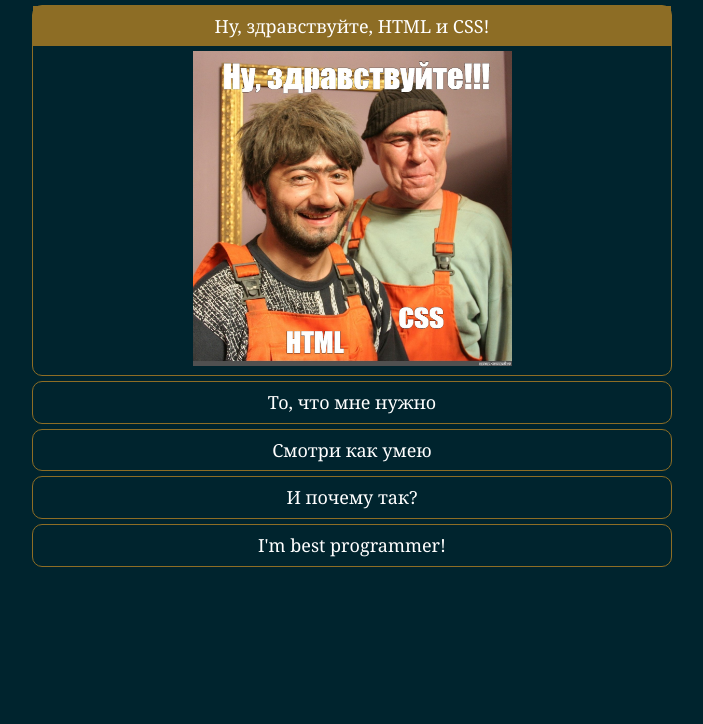
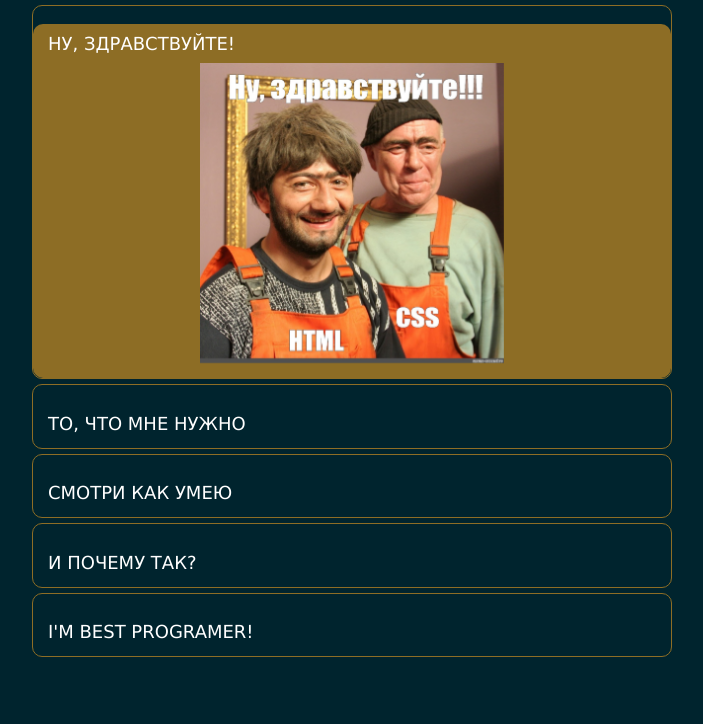
Before and after one commit to Krasavceva/cssBayan, a plain HTML site: page index.html in a window 1280 px wide. Shown: the part 76-800 px from the top of the page, without its empty margins (288-991 px from the left). Drawn offline with Linux system fonts and the light colour scheme.

Commit message:
feat: added animation (Sat, Mar 11, 2023 11:42:26 PM)

```diff
--- a/assets/style.css
+++ b/assets/style.css
@@ -1,59 +1,119 @@
+@keyframes animate_reduce {
+	0% {
+		transform: scale3d(1, 1, 1);
+	}
+	50% {
+		transform: scale3d(0.95, 0.95, 0.95);
+	}
+	100% {
+		transform: scale3d(1, 1, 1);
+	}
+}
+
+@keyframes ani {
+    0% {
+      opacity: 0;
+    }
+    100% {
+      opacity: 1;
+    }
+  }
+
 body{
     background-color: #00242E;
 }
-.container{
-    font-family: Cambria, Cochin, Georgia, Times, 'Times New Roman', serif;
+
+.wrapper{
+    font-family:Verdana, Geneva, Tahoma, sans-serif;
     max-width: 50%;
     margin: 20px auto;
-    text-align: center;
 }
+
 .title{
     color: #8D6D25;
     border-bottom: 1px solid #8D6D25;
 }
-img{
-    max-width: 50%;
-    margin: 5px 0;
+.faq-input{
+    -webkit-appearance: none;
+    appearance: none;
 }
 .faq-item{
     margin-bottom: 5px;
     border: 1px solid #8D6D25;
     border-radius: 10px;
+}
+.mem{
+    max-width: 50%;
+    margin: 5px 0;
+    animation: animate_reduce 1s forwards;
+}
+.btn{
+    width: 1.5rem;
+    height: 1.5rem;
+    visibility: hidden;
+}
+.faq-input:checked + label > .faq-title__container > .btn {
+    transform: rotate(45deg);
+    transition: transform 0.5s;
+  }
 
+.faq-input:checked + .faq-title > .faq-img{
+    display: flex;
+    animation: animate_reduce 1s forwards;
 }
 
-.faq-img{
+.faq-title__container{
     display: flex;
-    justify-content: center;
-    display: none;
-}
-.faq-item:hover > .faq-img{
-display: flex;
-}
+    justify-content: space-between;
+    width: 100%;
+    }
+
 .faq-title{
-    color: white;
     padding: 10px 15px;
-    font-size: 18px;
     display: block;
     cursor: pointer;
+    font-size: 18px;
+    color: white;
     transition: background 1s ease-out;
     position: relative;
-}
+    }
 .faq-title:hover{
-    background-color: #8D6D25;
-}
-.faq-input{
-    appearance: none;
-    position: absolute;
+    background-color:#8d6e2579;
+    }
+
+ .faq-input:checked ~ .faq-img{
+    display: block;
 }
 .faq-input:checked ~ .faq-title{
     background-color: #8D6D25;
+    border-radius: 10px;
+}
+.faq-img{
+     display: none;
+     justify-content: center;
+ }
+
+
+
+ .faq:hover
+ > .faq-item
+ > .faq-title
+ > .faq-title__container
+ > .btn {
+ visibility: visible;
 }
 
-.faq-input:checked ~ .faq-img{
+.faq-item:hover > .faq-title > .faq-title__container > .btn {
+    transform: rotate(45deg);
+    transition: transform 0.5s;
+  }
+.faq-item:hover .faq-img {
     display: block;
-}
-.faq-img{
+    display: flex;
+    justify-content: center;
+  }
 
 
-}
+/* media */
+
+/* mobile 320x568, tablet 820x1180, desktop 1920×1080 */
--- a/index.html
+++ b/index.html
@@ -6,53 +6,81 @@
     <meta name="viewport" content="width=device-width, initial-scale=1.0">
     <link rel="stylesheet" href="./assets/style.css">
     <link rel="stylesheet" href="./assets/normalize.css">
-    <title>cssBayan</title>
+    <title>cssBayan by Krasavceva</title>
 </head>
 <body>
-    <div class="container">
+    <div class="wrapper">
     <h1 class="title">CSS Bayan!</h1>
     <div class="faq">
+
         <div class="faq-item">
-            <input class="faq-input" type="checkbox" checked name="faq" id="faq_1">
-            <label class="faq-title" for="faq_1">Ну, здравствуйте, HTML и CSS!</label>
+            <input class="faq-input" type="radio" name="faq" id="faq_1" checked>
+            <label class="faq-title" for="faq_1">
+                <div class="faq-title__container">
+                    <span>НУ, ЗДРАВСТВУЙТЕ!</span>
+                    <img class="btn" src="./assets/icons/plus (2).png" alt="open">
+                </div>
                 <div class="faq-img">
-                <img src="./assets/img/mem1.jpg" alt="mem1">
+                    <img class="mem" src="./assets/img/mem1.jpg" alt="mem1">
                 </div>
+            </label>
         </div>
+
         <div class="faq-item">
             <input class="faq-input" type="radio" name="faq" id="faq_2">
-            <label class="faq-title" for="faq_2">То, что мне нужно</label>
+            <label class="faq-title" for="faq_2">
+                <div class="faq-title__container">
+                    <span>ТО, ЧТО МНЕ НУЖНО</span>
+                    <img class="btn" src="./assets/icons/plus (2).png" alt="open">
+                </div>
                 <div class="faq-img">
-                <img src="./assets/img/mem2.jpg" alt="mem2">
+                    <img class="mem" src="./assets/img/mem2.jpg" alt="mem2">
                 </div>
+            </label>
+
         </div>
+
         <div class="faq-item">
             <input class="faq-input" type="radio" name="faq" id="faq_3">
-            <label class="faq-title" for="faq_3">Смотри как умею</label>
+            <label class="faq-title" for="faq_3">
+                <div class="faq-title__container">
+                    <span>СМОТРИ КАК УМЕЮ</span>
+                    <img class="btn" src="./assets/icons/plus (2).png" alt="open">
+                </div>
                 <div class="faq-img">
-                <img src="./assets/img/mem3.jpg" alt="mem3">
+                    <img class="mem" src="./assets/img/mem3.jpg" alt="mem3">
                 </div>
+            </label>
         </div>
+
         <div class="faq-item">
             <input class="faq-input" type="radio" name="faq" id="faq_4">
-            <label class="faq-title" for="faq_4">И почему так?</label>
+            <label class="faq-title" for="faq_4">
+                <div class="faq-title__container">
+                    <span>И ПОЧЕМУ ТАК?</span>
+                    <img class="btn" src="./assets/icons/plus (2).png" alt="open">
+                </div>
                 <div class="faq-img">
-                <img src="./assets/img/mem4.jpg" alt="mem4">
+                    <img class="mem" src="./assets/img/mem4.jpg" alt="mem4">
                 </div>
+            </label>
+
         </div>
+
         <div class="faq-item">
             <input class="faq-input" type="radio" name="faq" id="faq_5">
-            <label class="faq-title" for="faq_5">I'm best programmer!</label>
+            <label class="faq-title" for="faq_5">
+                <div class="faq-title__container">
+                    <span>I'M BEST PROGRAMER!</span>
+                    <img class="btn" src="./assets/icons/plus (2).png" alt="open">
+                </div>
                 <div class="faq-img">
-                <img src="./assets/img/mem5.jpg" alt="mem5">
+                    <img class="mem" src="./assets/img/mem5.jpg" alt="mem5">
                 </div>
+            </label>
         </div>
     </div>
 
 </div>
-
-
-
-
 </body>
 </html>
```
Also changed, not shown: assets/icons/cross.png (deleted), assets/icons/plus (2).png (added), assets/icons/plus.png (deleted). Lines whose indentation alone changed are shown as unchanged.
